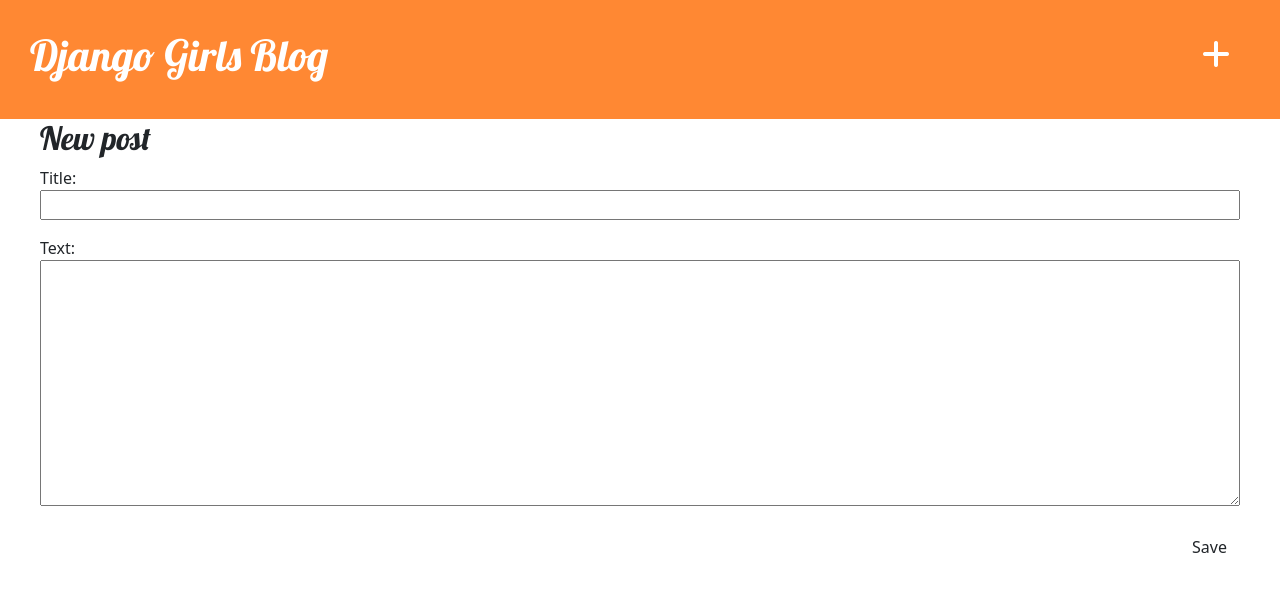
After one commit to robsorRS/my-first-blog, a Django app: page /post/new/ in a window 1280 px wide. The commit adds this page. Shown: the top 592 px of the page. Run offline with Django 3.2, Linux system fonts and the light colour scheme; some libraries are stand-ins or nearby versions.

Commit message:
Create new post and edit post forms

```diff
--- /dev/null
+++ b/blog/forms.py
@@ -0,0 +1,8 @@
+from django import forms
+from .models import Post
+
+class PostForm(forms.ModelForm):
+
+    class Meta:
+        model = Post
+        fields = ('title', 'text',)
--- a/blog/static/css/blog.css
+++ b/blog/static/css/blog.css
@@ -1,12 +1,12 @@
 .page-header {
 	background-color: #FF8833;
 	margin-top: 0;
-	padding: 32px 32px 32px 32px;
+	padding: 30px 30px 30px 30px;
 }
 
 .page-header h1, .page-header h1 a, .page-header h1 a:visited, .page-header h1 a:active {
 	color: #FFFFFF;
-	font-size: 36pt;
+	font-size: 32pt;
 	text-decoration: none;
 }
 
@@ -34,8 +34,8 @@
 .top-menu, .top-menu:hover, .top-menu:visited {
 	color: #FFFFFF;
 	float: right;
-	font-size: 26pt;
-	margin-right: 20px;
+	font-size: 24pt;
+	padding-right: 20px;
 }
 
 .post {
--- a/blog/templates/blog/base.html
+++ b/blog/templates/blog/base.html
@@ -6,15 +6,16 @@
         <meta name="viewport" content="width=device-width, initial-scale=1, shrink-to-fit=no">
         <title>Django Girls Blog</title>
         <link href="https://cdn.jsdelivr.net/npm/bootstrap@5.0.0-beta1/dist/css/bootstrap.min.css" rel="stylesheet" integrity="sha384-giJF6kkoqNQ00vy+HMDP7azOuL0xtbfIcaT9wjKHr8RbDVddVHyTfAAsrekwKmP1" crossorigin="anonymous">
+        <script src="https://kit.fontawesome.com/56260a29c6.js" crossorigin="anonymous"></script>
         <link rel="preconnect" href="https://fonts.gstatic.com">
         <link href="https://fonts.googleapis.com/css2?family=Lobster&display=swap" rel="stylesheet">
 	<link rel="stylesheet" href="{% static 'css/blog.css' %}">
     </head>
     <body>
         <div class="container-fluid page-header">
+            <a href="{% url 'post_new' %}" class="top-menu"><span class="fas fa-plus"></span></a>
             <h1><a href="/">Django Girls Blog</a></h1>
         </div>
-
         <div class="container-fluid content">
             <div class="row">
                 <div class="col">
--- a/blog/templates/blog/post_detail.html
+++ b/blog/templates/blog/post_detail.html
@@ -6,6 +6,7 @@
                             <p>Published on: {{ post.published_date }}</p>
                         </div>
                     {% endif %}
+                    <a class="btn btn-primary" href="{% url 'post_edit' pk=post.pk %}"><span class="far fa-edit"></span></a>
                     <h2>{{ post.title }}</h2>
                     <p>{{ post.text|linebreaksbr }}</p>
                 </div>
--- /dev/null
+++ b/blog/templates/blog/post_edit.html
@@ -0,0 +1,8 @@
+{% extends 'blog/base.html' %}
+            {% block content %}
+                <h2>New post</h2>
+                <form method="POST" class="post-form">{% csrf_token %}
+                    {{ form.as_p }}
+                    <button type="submit" class="save btn btn-default">Save</button>
+                </form>
+            {% endblock %}
--- a/blog/urls.py
+++ b/blog/urls.py
@@ -4,4 +4,6 @@
 urlpatterns = [
     path('', views.post_list, name='post_list'),
     path('post/<int:pk>/', views.post_detail, name='post_detail'),
+    path('post/new/', views.post_new, name='post_new'),
+    path('post/<int:pk>/edit/', views.post_edit, name='post_edit'),
 ]
--- a/blog/views.py
+++ b/blog/views.py
@@ -1,6 +1,7 @@
-from django.shortcuts import render, get_object_or_404
+from django.shortcuts import render, get_object_or_404, redirect
 from django.utils import timezone
 from .models import Post
+from .forms import PostForm
 
 # Create your views here.
 
@@ -11,3 +12,30 @@
 def post_detail(request, pk):
     post = get_object_or_404(Post, pk=pk)
     return render(request, 'blog/post_detail.html', {'post': post})
+
+def post_new(request):
+    if request.method == "POST":
+        form = PostForm(request.POST)
+        if form.is_valid():
+            post = form.save(commit=False)
+            post.author = request.user
+            post.published_date = timezone.now()
+            post.save()
+            return redirect('post_detail', pk=post.pk)
+    else:
+        form = PostForm()
+    return render(request, 'blog/post_edit.html', {'form': form})
+
+def post_edit(request, pk):
+    post = get_object_or_404(Post, pk=pk)
+    if request.method == "POST":
+        form = PostForm(request.POST, instance=post)
+        if form.is_valid():
+            post = form.save(commit=False)
+            post.author = request.user
+            post.published_date = timezone.now()
+            post.save()
+            return redirect('post_detail', pk=post.pk)
+    else:
+        form = PostForm(instance=post)
+    return render(request, 'blog/post_edit.html', {'form': form})
```
